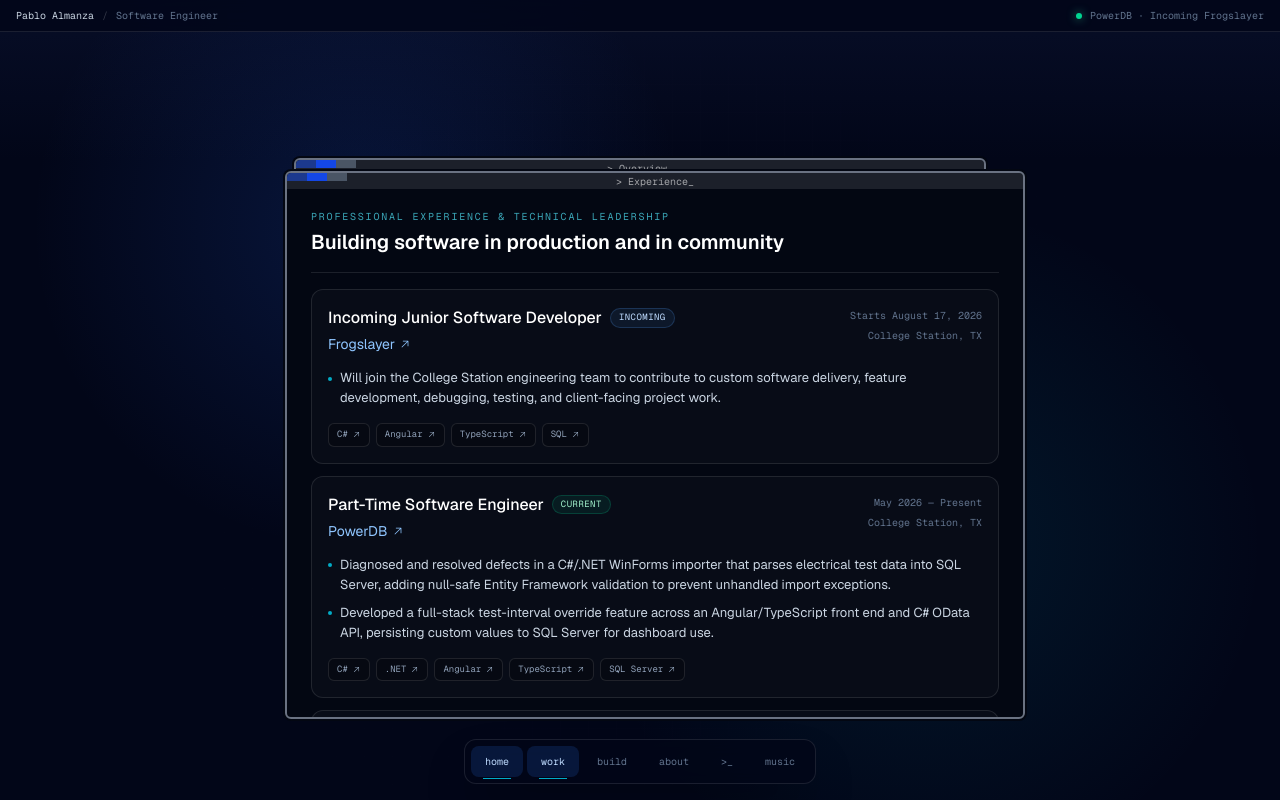
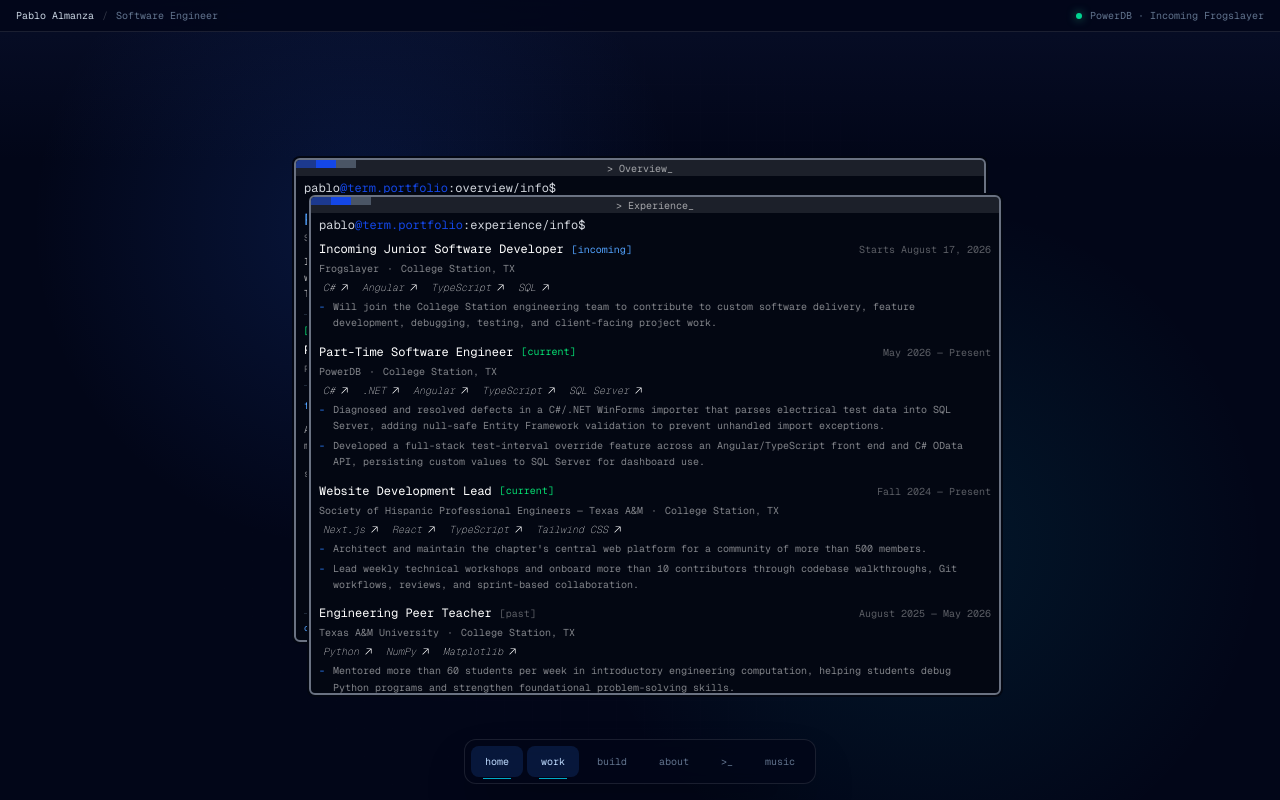
Before and after one commit to PabloAlmanza47/Personal_Website, a Next.js app: page / in a window 1280 px wide. Both pictures are taken after a click on the button "open experience". Built offline with nearby package versions, Linux system fonts and the light colour scheme.

Commit message:
Restore compact experience window style

```diff
--- a/components/Experience.tsx
+++ b/components/Experience.tsx
@@ -2,7 +2,7 @@
 
 import Link from "next/link";
 import { ArrowUpRightIcon } from "@phosphor-icons/react";
-import { experienceItems, type ExperienceStatus } from "../data/experience";
+import { experienceItems } from "../data/experience";
 import WindowFrame from "./WindowFrame";
 
 interface ExperienceProps {
@@ -11,18 +11,6 @@
   onClose: () => void;
 }
 
-const statusLabel: Record<ExperienceStatus, string> = {
-  incoming: "Incoming",
-  current: "Current",
-  past: "Previous",
-};
-
-const statusClassName: Record<ExperienceStatus, string> = {
-  incoming: "border-blue-400/20 bg-blue-400/[0.08] text-blue-200",
-  current: "border-emerald-400/20 bg-emerald-400/[0.08] text-emerald-200",
-  past: "border-white/10 bg-white/[0.04] text-slate-400",
-};
-
 export default function Experience({ zIndex, bringToFront, onClose }: ExperienceProps) {
   return (
     <WindowFrame
@@ -30,73 +18,58 @@
       zIndex={zIndex}
       bringToFront={bringToFront}
       onClose={onClose}
-      sizeClassName="sm:w-[46rem] sm:h-[34rem]"
+      sizeClassName="sm:w-[43rem] sm:h-[31rem]"
     >
-      <div className="flex flex-1 min-h-0 flex-col gap-4 overflow-y-auto px-4 py-5 sm:px-6 scrollbar-thin scrollbar-thumb-slate-700 scrollbar-track-transparent">
-        <header className="space-y-1 border-b border-white/10 pb-4">
-          <p className="font-mono text-[10px] uppercase tracking-[0.18em] text-cyan-300/70">
-            Professional experience &amp; technical leadership
-          </p>
-          <h2 className="text-xl font-semibold text-white">Building software in production and in community</h2>
-        </header>
+      <div className="flex flex-col flex-1 min-h-0 px-3 sm:px-2 py-2 sm:py-1 gap-2 overflow-y-auto scrollbar-thin scrollbar-thumb-gray-700 scrollbar-track-transparent">
+        <div className="text-xs font-mono text-gray-300 shrink-0">
+          <span>pablo</span>
+          <span className="text-blue-700">@term.portfolio</span>
+          <span>:experience/info$ </span>
+        </div>
 
-        <div className="flex flex-col gap-3">
+        <div className="flex flex-col gap-4 sm:gap-3">
           {experienceItems.map((item) => (
-            <article
-              key={`${item.company}-${item.role}`}
-              className="rounded-xl border border-white/10 bg-white/[0.025] p-4 transition hover:border-blue-400/20 hover:bg-white/[0.04]"
-            >
-              <div className="flex flex-col gap-2 sm:flex-row sm:items-start sm:justify-between">
-                <div>
-                  <div className="flex flex-wrap items-center gap-2">
-                    <h3 className="text-base font-medium text-white">{item.role}</h3>
-                    <span
-                      className={`rounded-full border px-2 py-0.5 font-mono text-[9px] uppercase tracking-wider ${statusClassName[item.status]}`}
-                    >
-                      {statusLabel[item.status]}
-                    </span>
-                  </div>
-
+            <article key={`${item.company}-${item.role}`} className="text-[11px] sm:text-[10px] font-mono flex flex-col gap-1">
+              <div className="flex flex-col gap-1 sm:flex-row sm:items-baseline sm:justify-between">
+                <div className="flex flex-wrap items-center gap-x-2 gap-y-1">
                   {item.url ? (
-                    <Link
-                      href={item.url}
-                      target="_blank"
-                      rel="noreferrer"
-                      className="mt-1 inline-flex items-center gap-1 text-sm text-blue-300 transition hover:text-blue-200 hover:underline"
-                    >
-                      {item.company} <ArrowUpRightIcon size={12} />
+                    <Link href={item.url} target="_blank" rel="noreferrer" className="hover:underline w-fit">
+                      <h2 className="text-white text-sm sm:text-xs">{item.role}</h2>
                     </Link>
                   ) : (
-                    <p className="mt-1 text-sm text-blue-300">{item.company}</p>
+                    <h2 className="text-white text-sm sm:text-xs">{item.role}</h2>
                   )}
+                  <span className={item.status === "incoming" ? "text-blue-400" : item.status === "current" ? "text-green-400" : "text-white/35"}>
+                    [{item.status}]
+                  </span>
                 </div>
 
-                <div className="font-mono text-[10px] leading-5 text-slate-500 sm:text-right">
-                  <p>{item.dates}</p>
-                  <p>{item.location}</p>
-                </div>
+                <span className="text-white/35 sm:text-right">{item.dates}</span>
               </div>
 
-              <ul className="mt-3 space-y-2 text-xs leading-5 text-slate-300 sm:text-[13px]">
-                {item.highlights.map((highlight) => (
-                  <li key={highlight} className="flex gap-2">
-                    <span className="mt-[0.55rem] h-1 w-1 shrink-0 rounded-full bg-cyan-400/80" />
-                    <span>{highlight}</span>
+              <div className="flex flex-wrap items-center gap-x-2 text-white/50">
+                <span>{item.company}</span>
+                <span>·</span>
+                <span>{item.location}</span>
+              </div>
+
+              <ul className="flex flex-wrap gap-1 font-thin italic text-white">
+                {item.tech.map((tech) => (
+                  <li key={tech.name} className="relative overflow-hidden group/item flex gap-1 px-1 cursor-default">
+                    <span className="absolute inset-0 -left-1 -right-1 bg-linear-to-r from-blue-800 to-purple-700 -translate-x-full group-hover/item:translate-x-0 transition-transform duration-300 ease-in-out" />
+                    <Link href={tech.url} target="_blank" rel="noreferrer" className="relative z-10 flex gap-1 items-center">
+                      <span>{tech.name}</span>
+                      <ArrowUpRightIcon size={11} />
+                    </Link>
                   </li>
                 ))}
               </ul>
 
-              <ul className="mt-3 flex flex-wrap gap-1.5" aria-label={`${item.role} technologies`}>
-                {item.tech.map((tech) => (
-                  <li key={tech.name}>
-                    <Link
-                      href={tech.url}
-                      target="_blank"
-                      rel="noreferrer"
-                      className="inline-flex items-center gap-1 rounded-md border border-white/10 bg-black/20 px-2 py-1 font-mono text-[9px] text-slate-400 transition hover:border-blue-400/20 hover:text-slate-200"
-                    >
-                      {tech.name} <ArrowUpRightIcon size={9} />
-                    </Link>
+              <ul className="flex flex-col gap-1 text-white/50 leading-relaxed">
+                {item.highlights.map((highlight) => (
+                  <li key={highlight} className="flex gap-2">
+                    <span className="text-blue-500">-</span>
+                    <span>{highlight}</span>
                   </li>
                 ))}
               </ul>
```
